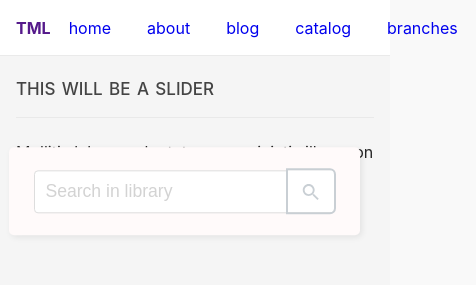
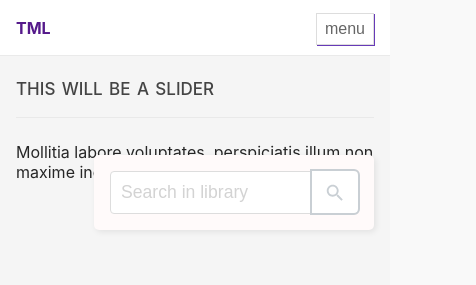
Before and after one commit to davidkvara/5statics, a React (Create React App) app: page / in a window 390 px wide. Shown: the top 285 px of the page, 476 px wide, since content can reach past the window. Built offline with nearby package versions, Linux system fonts and the light colour scheme.

Commit message:
responsive layout & added state to Header component for menu button

```diff
--- a/src/noidea/components/Header.js
+++ b/src/noidea/components/Header.js
@@ -2,7 +2,41 @@ import React from "react";
 import Nav from "./Nav";
 import Wrapper from "./Wrapper";
 
-const Header = props => {
+class Header extends React.Component {
+  state = { navIsVisible: true, width: window.innerWidth };
+
+  handleToggle = () => {
+    this.setState({ navIsVisible: !this.state.navIsVisible });
+  };
+
+  componentDidMount() {
+    // მემგონი ძვირი ჯდება..
+    // მაგრამ რეალურ სიტუაციაში საერთოდ არ მოგვიწევს ამ ფუნქციის გამოძახება
+    // პროდუქციაში მაინც არ გავუშვებდი
+    this.setState(state => {
+      if (window.innerWidth < 601) {
+        return { navIsVisible: false };
+      }
+    });
+    window.addEventListener("resize", this.updateDimensions);
+  }
+
+  updateDimensions = () => {
+    this.setState({
+      width: window.innerWidth
+    });
+    if (Number(this.state.width) < 600) {
+      this.setState({ navIsVisible: false });
+    } else {
+      this.setState({ navIsVisible: true });
+    }
+  };
+
+  componentWillUnmount() {
+    window.removeEventListener("resize", this.updateDimensions);
+  }
+
+  render() {
     return (
       <header className="header">
         <Wrapper>
@@ -10,11 +44,17 @@ const Header = props => {
             <h1 className="logo">
               <a href="">TML</a>
             </h1>
-          <Nav />
+            <div className="menu-btn">
+              <button onClick={this.handleToggle} className="menu-toggle">
+                menu
+              </button>
+            </div>
+            {this.state.navIsVisible && <Nav />}
           </div>
         </Wrapper>
       </header>
     );
-};
+  }
+}
 
 export default Header;
--- a/src/noidea/main.css
+++ b/src/noidea/main.css
@@ -57,8 +57,9 @@ ul {
   padding: 1.1rem 0;
 }
 
-nav {
+.nav {
   display: flex;
+  flex-direction: row;
 }
 
 .nav-a {
@@ -69,6 +70,23 @@ nav {
 .logo {
   margin: 0;
   font-size: 1rem;
+}
+
+.menu-btn {
+  position: absolute;
+  right: 1rem;
+  top: 0.8rem;
+  display: none;
+}
+
+.menu-toggle {
+  padding: 6px 8px;
+  background: none;
+  border: 1px solid #ddd;
+  box-shadow: 1px 1px 0 #673ab7;
+  font-size: 1rem;
+  cursor: pointer;
+  color: #666;
 }
 
 /* Slider and major sections */
@@ -132,8 +150,13 @@ nav {
 
 .book-container {
   display: grid;
-  grid-template-columns: repeat(auto-fit, minmax(320px, 1fr));
   grid-gap: 2rem 1rem;
+}
+
+@media (min-width: 400px) {
+  .book-container {
+    grid-template-columns: repeat(auto-fit, minmax(320px, 1fr));
+  }
 }
 
 .book-box {
@@ -223,6 +246,69 @@ nav {
 .f-center img {
   margin-right: 1rem;
 }
+
 .arr {
   padding-left: 1rem;
 }
+
+/* responsive menu */
+
+@media (max-width: 600px) {
+  /* responsive nav */
+  .nav {
+    flex-direction: column;
+    text-align: center;
+    margin-top: 20px;
+    border-top: 1px solid #f0f0f0;
+  }
+
+  .header-container {
+    flex-direction: column;
+  }
+
+  .nav-a {
+    padding: 1rem 0;
+  }
+
+  .nav-a:hover {
+    background: #f9f9f9;
+  }
+
+  .menu-btn {
+    display: block;
+  }
+
+  /* footer */
+
+  .footer-wrapper {
+    flex-direction: column;
+  }
+
+  .footer-wrapper li {
+    padding: 0 0 2rem 1rem;
+  }
+
+  .footer-wrapper li:first-child {
+    order: 1;
+  }
+
+  /* serach box */
+
+  .search-box {
+    right: 1rem;
+  }
+
+  .search {
+    width: 280px;
+  }
+}
+
+@media (max-width: 400px) {
+  .search-box {
+    padding: 1rem;
+  }
+
+  .search {
+    width: auto;
+  }
+}
```
Lines whose indentation alone changed are shown as unchanged.
